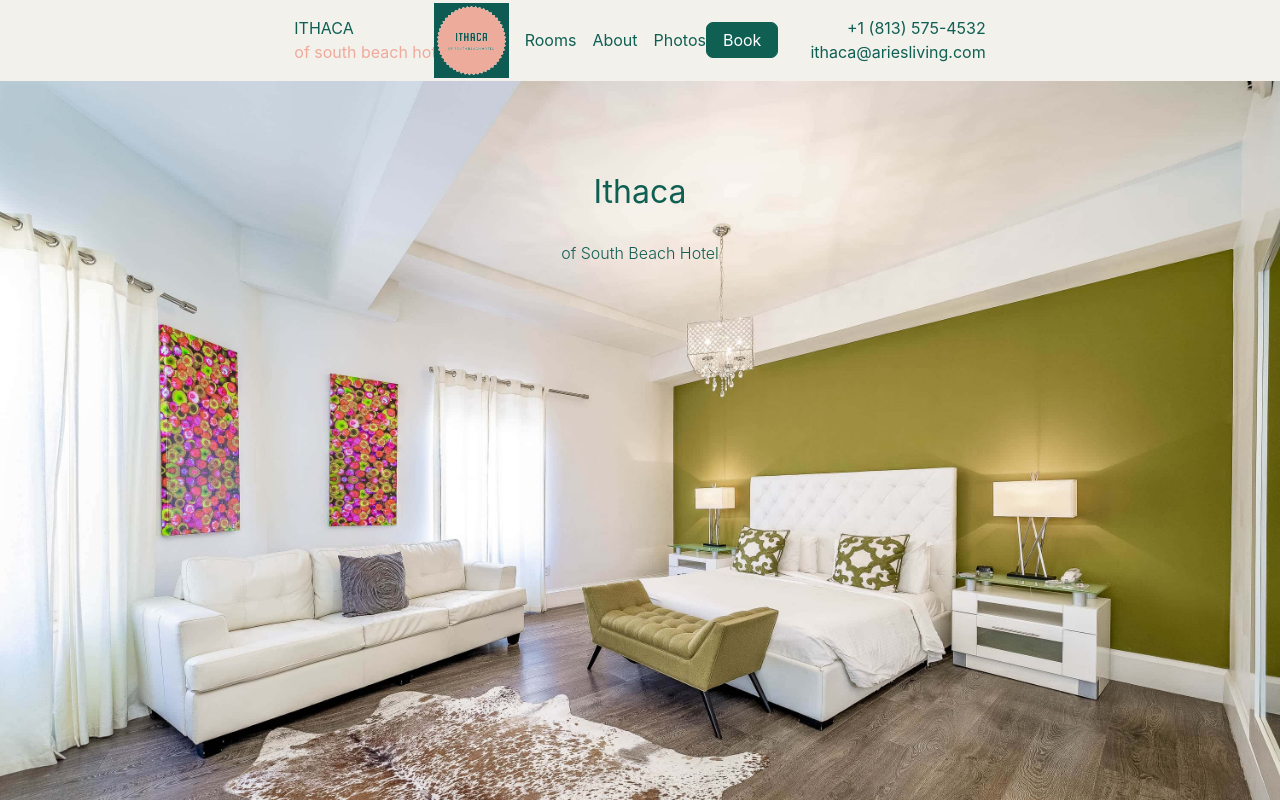
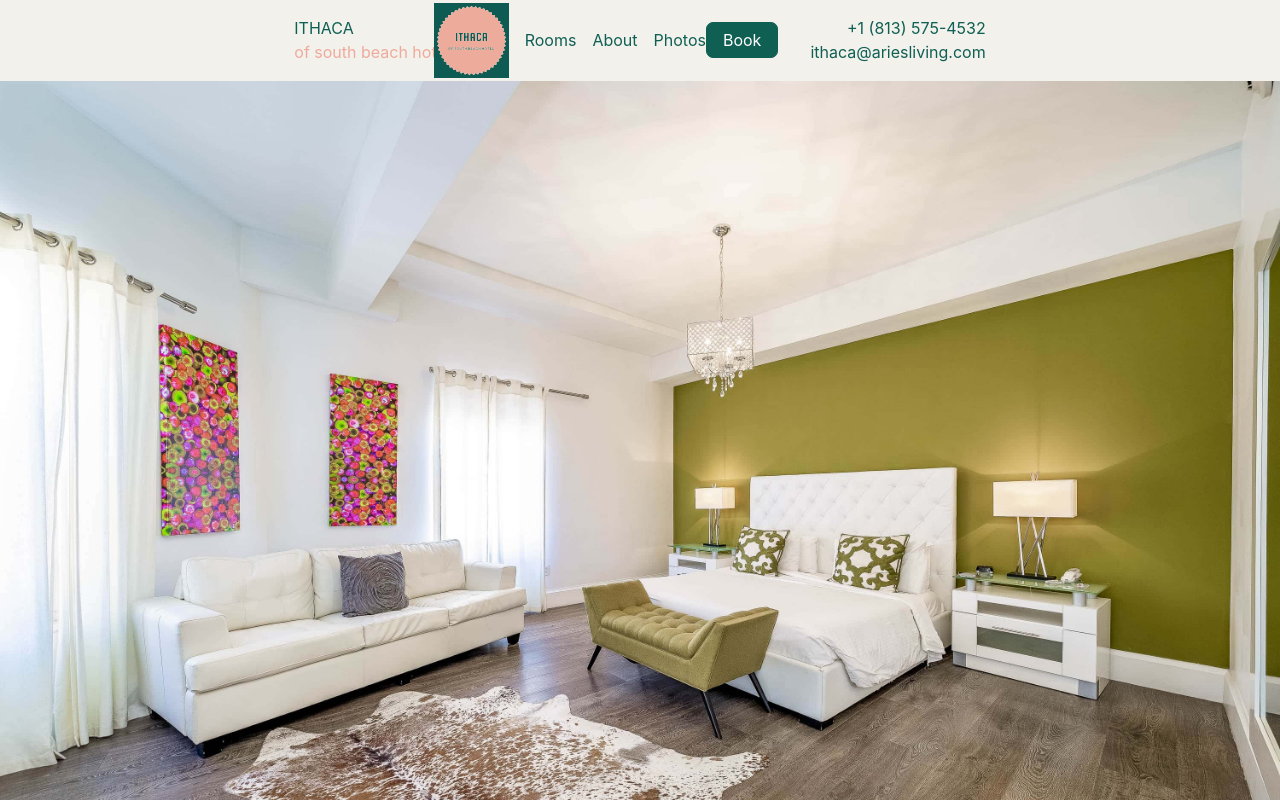
Before and after one commit to dmartss/ithaca-south-beach, a Next.js app: page / in a window 1280 px wide. Shown: the top 800 px of the page. Built offline with nearby package versions, Linux system fonts and the light colour scheme; a web font is replaced by a local one.

Commit message:
update styles

```diff
--- a/components/container.js
+++ b/components/container.js
@@ -26,9 +26,9 @@ export default function Container({
         ${wide && !small ? '' : 'max-width: 1024px;'}
         ${small ? 'max-width: 682px;' : ''}
         ${center ? 'text-align: center;' : ''}
-        ${dark ? 'background: #111;' : ''}
+        ${dark ? 'background-color: var(--accents-1);' : ''}
         ${dark ? 'color: #f1f1f1;' : ''}
-        ${gray ? 'background-color: #fafafa;' : ''}
+        ${gray ? 'background-color: var(--accents-2);' : ''}
         ${gray ? 'border-top: 1px solid #eaeaea;' : ''}
         ${gray ? 'border-bottom: 1px solid #eaeaea;' : ''}
         ${wide && !overflow ? 'overflow: hidden;' : ''}
--- a/components/footer/footer.module.css
+++ b/components/footer/footer.module.css
@@ -5,8 +5,8 @@
   display: flex;
   align-items: center;
   justify-content: center;
+  text-align: center;
   background-color: var(--accents-1);
-  text-align: center;
 }
 
 .content {
--- a/components/footer/index.js
+++ b/components/footer/index.js
@@ -9,10 +9,13 @@ import {
   EMAIL_ADDRESS,
   PHONE_NUMBER
 } from 'lib/constants'
+import Container from 'components/container'
 import styles from './footer.module.css'
 
 export default function Footer() {
   return (
+    <Container wide dark>
+      <Container>
         <footer className={styles.root}>
           <nav className={styles.content}>
             <div className={styles.left}>
@@ -44,5 +47,7 @@ export default function Footer() {
             </div>
           </nav>
         </footer>
+      </Container>
+    </Container>
   )
 }
--- a/components/home/home.module.css
+++ b/components/home/home.module.css
@@ -7,8 +7,3 @@
   text-align: center;
   color: var(--accents-1);
 }
-
-.content {
-  position: absolute;
-  top: 10%;
-}
--- a/components/home/index.js
+++ b/components/home/index.js
@@ -1,14 +1,12 @@
-import styles from './home.module.css'
-import { NAME_SHORT, NAME_LONG } from 'lib/constants'
+// import styles from './home.module.css'
+import Container from 'components/container'
 
 export default function Home() {
   return (
-    <div className={styles.main}>
-      <img className="no-drag" src="/room.jpg" />
-      <div className={styles.content}>
-        <h1 className="fw4">{NAME_SHORT}</h1>
-        <h4 className="fw3">{NAME_LONG}</h4>
-      </div>
-    </div>
+    <Container role="main" wide center overflow>
+      <Container>
+        <img className="no-drag" src="/room.jpg" />
+      </Container>
+    </Container>
   )
 }
--- a/styles/global.css
+++ b/styles/global.css
@@ -59,7 +59,6 @@ body {
   min-height: 100%;
   margin: 0;
   line-height: 1.65;
-  font-family: "'Inter', -apple-system, BlinkMacSystemFont, 'Segoe UI', 'Roboto', 'Oxygen', 'Ubuntu', 'Cantarell', 'Fira Sans', 'Droid Sans', 'Helvetica Neue', sans-serif";
   font-size: 16px;
   font-weight: 400;
   min-width: 320px;
@@ -70,9 +69,7 @@ body {
   -moz-osx-font-smoothing: grayscale;
   scroll-behavior: smooth;
   background: var(--accents-4);
-  color: var(--fg);
   font-family: var(--font-sans);
-  display: flex;
   transition: color 0.1s ease-in-out, background 0.1s ease-in-out;
 }
 
@@ -93,7 +90,14 @@ body {
 
 svg {
   text-rendering: optimizeLegibility;
+  shape-rendering: crispEdges;
 }
+
+svg path,
+svg circle {
+  shape-rendering: geometricprecision;
+}
+
 h1,
 h2,
 h3 {
@@ -111,9 +115,6 @@ a:hover {
   color: var(--accents-4);
 }
 
-.flex {
-  display: flex;
-}
 iframe {
   width: 100%;
   height: 100%;
@@ -199,15 +200,6 @@ a {
   position: absolute;
 }
 
-svg {
-  shape-rendering: crispEdges;
-}
-
-svg path,
-svg circle {
-  shape-rendering: geometricprecision;
-}
-
 .row {
   display: flex;
   align-items: center;
```
Lines whose indentation alone changed are shown as unchanged.
